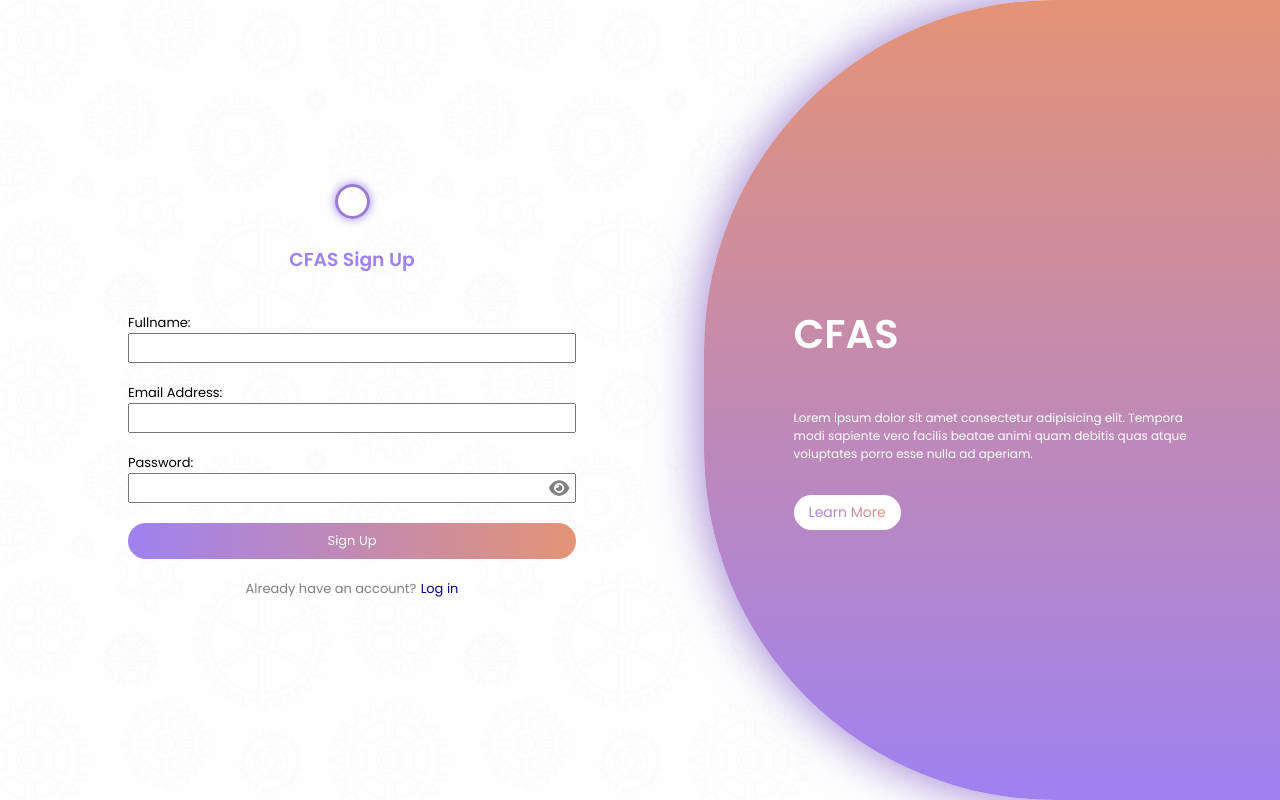
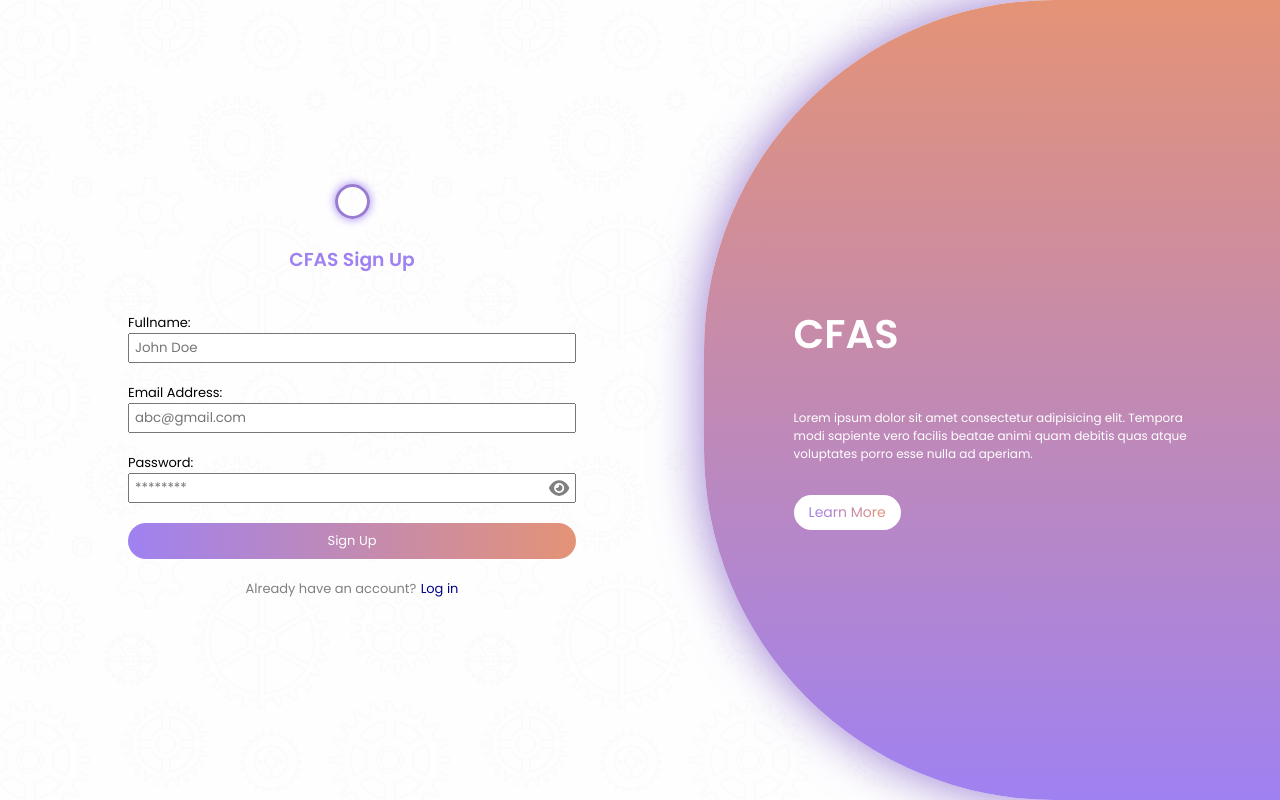
Before and after one commit to Moscolape/crime-app, a React (Create React App) app: page /sign-up in a window 1280 px wide. Built offline with nearby package versions, Linux system fonts and the light colour scheme; a web font is replaced by a local one.

Commit message:
add placeholders to sign up form

```diff
--- a/src/components/signup/signup-component.js
+++ b/src/components/signup/signup-component.js
@@ -88,11 +88,11 @@ const SignUp = () => {
                     <form onSubmit={handleSubmit} className="log">
                         <div>
                             <label htmlFor="name">Fullname:</label><br />
-                            <input type="text" name="name" onChange={handleName} value={name} id="name" required />
+                            <input type="text" name="name" onChange={handleName} value={name} id="name" placeholder='John Doe' required />
                         </div>
                         <div>
                             <label htmlFor="email">Email Address:</label><br />
-                            <input type="email" name="email" onChange={handleEmail} value={email} id="email" required />
+                            <input type="email" name="email" onChange={handleEmail} value={email} id="email" placeholder='abc@gmail.com' required />
                         </div>
                         <div style={{position:'relative'}}>
                             <label htmlFor="password">Password:</label><br />
@@ -102,6 +102,7 @@ const SignUp = () => {
                                 onChange={handlePassword}
                                 value={password}
                                 id="pwd"
+                                placeholder='********'
                                 required
                             />
                             <FontAwesomeIcon
```
